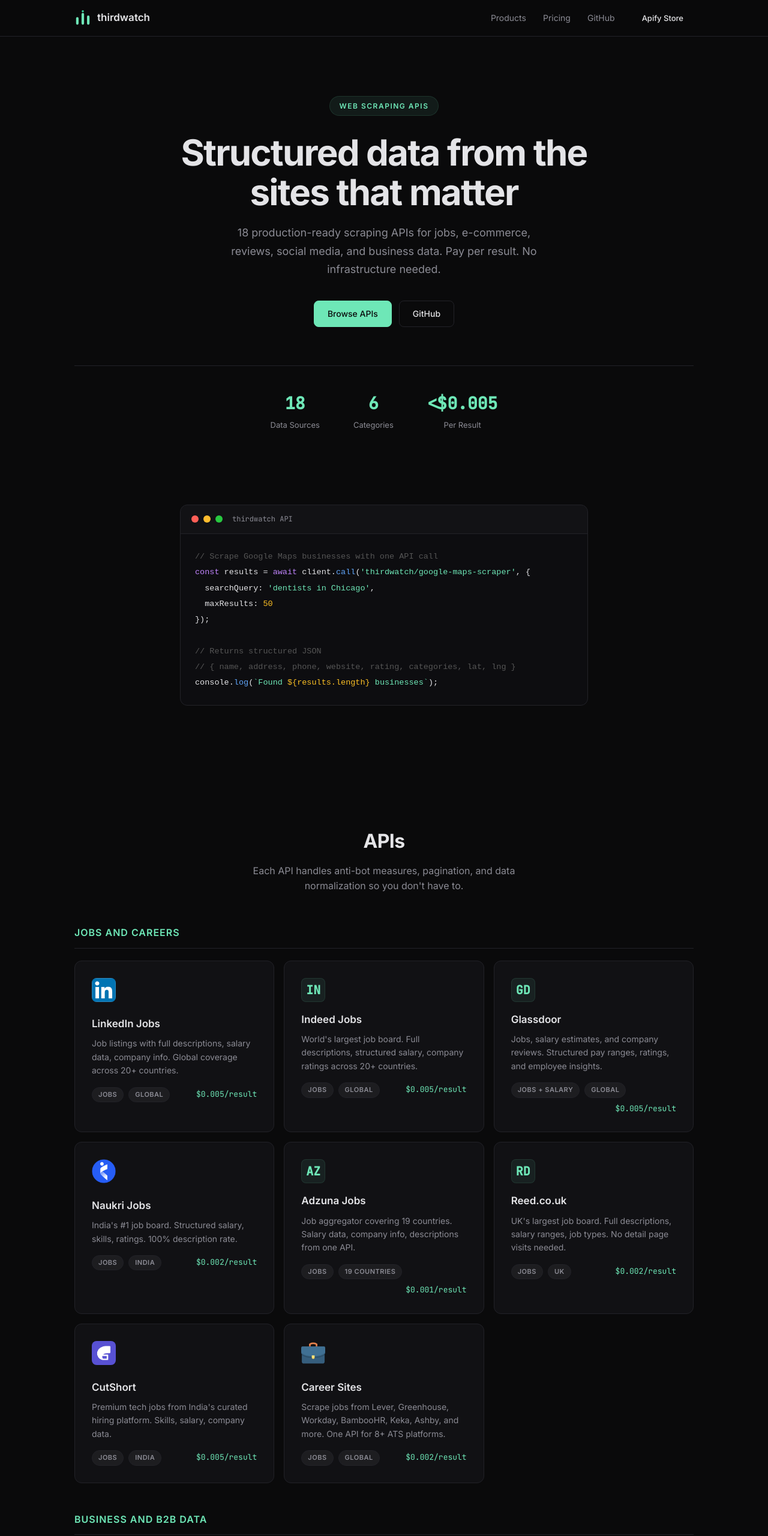
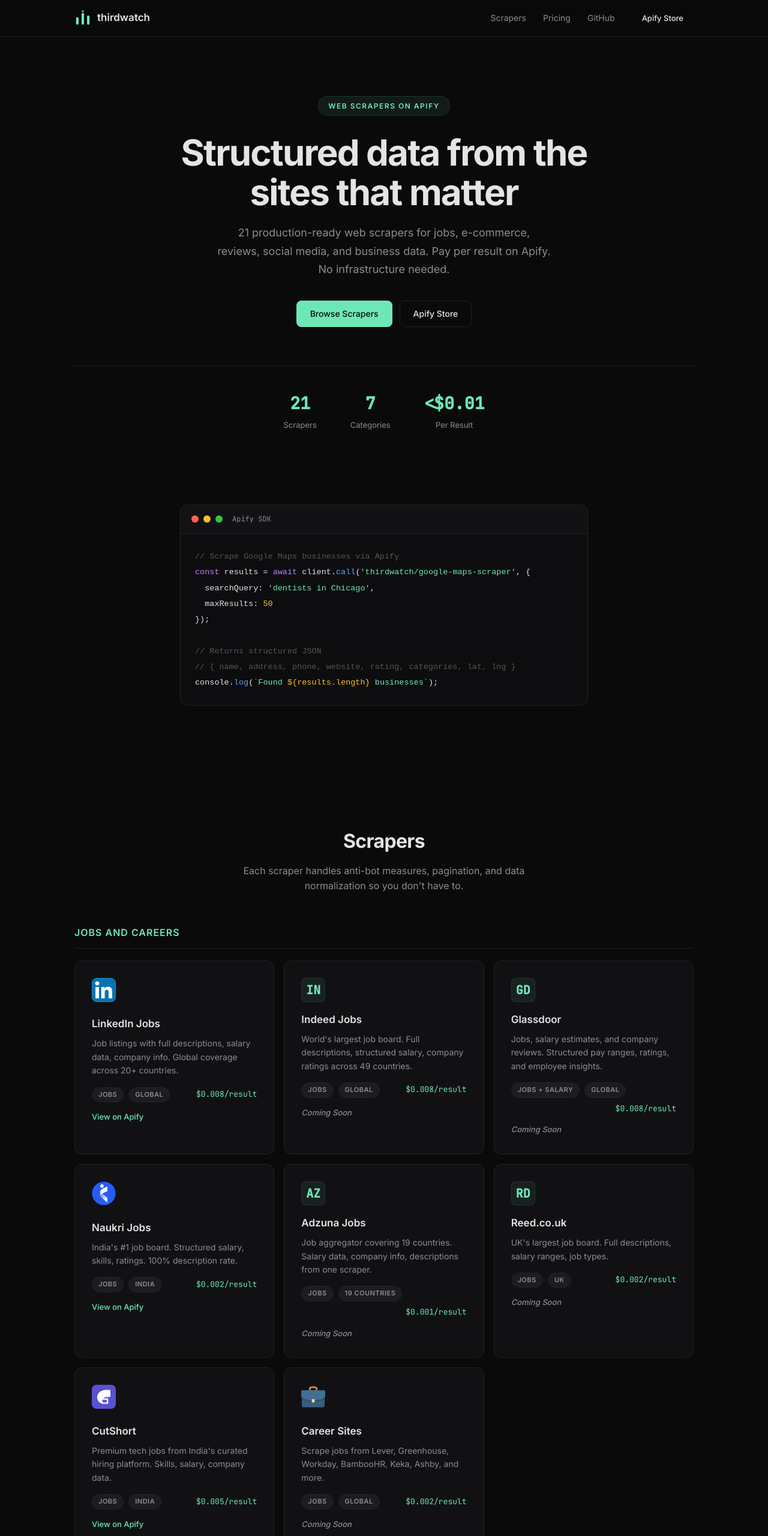
Before and after one commit to poojitha-rachuri/thirdwatch-landing, a website: page public/index.html in a window 1280 px wide. Shown: the top 2560 px of the page at 60% size. Drawn offline with Linux system fonts and the light colour scheme.

Commit message:
Remove API language, add per-actor Apify links or Coming Soon, add Pinterest, fix open source claim, 21 scrapers

```diff
--- a/public/index.html
+++ b/public/index.html
@@ -3,22 +3,22 @@
 <head>
   <meta charset="UTF-8">
   <meta name="viewport" content="width=device-width, initial-scale=1.0">
-  <title>Thirdwatch - Web Scraping APIs for Jobs, E-commerce, Reviews, and Business Data</title>
-  <meta name="description" content="18 production-ready web scraping APIs. Scrape Indeed, LinkedIn, Glassdoor, Amazon, Google Maps, Trustpilot, Twitter, and more. Pay per result on Apify. No infrastructure needed.">
-  <meta name="keywords" content="web scraping API, job scraper, indeed scraper, linkedin scraper, glassdoor scraper, amazon scraper, google maps scraper, trustpilot scraper, apify actor, data extraction">
+  <title>Thirdwatch - Web Scrapers for Jobs, E-commerce, Reviews, and Business Data</title>
+  <meta name="description" content="21 production-ready web scrapers. Scrape Indeed, LinkedIn, Glassdoor, Amazon, Google Maps, Trustpilot, Pinterest, Twitter, and more. Pay per result on Apify. No infrastructure needed.">
+  <meta name="keywords" content="web scraper, job scraper, indeed scraper, linkedin scraper, glassdoor scraper, amazon scraper, google maps scraper, trustpilot scraper, pinterest scraper, apify actor, data extraction">
   <link rel="canonical" href="https://thirdwatch.dev/">
 
   <!-- Open Graph -->
   <meta property="og:type" content="website">
   <meta property="og:url" content="https://thirdwatch.dev/">
-  <meta property="og:title" content="Thirdwatch - 18 Web Scraping APIs, Pay Per Result">
-  <meta property="og:description" content="Scrape Indeed, LinkedIn, Glassdoor, Amazon, Google Maps, Trustpilot, Twitter, and more. Production-ready. Pay per result.">
+  <meta property="og:title" content="Thirdwatch - 21 Web Scrapers, Pay Per Result">
+  <meta property="og:description" content="Scrape Indeed, LinkedIn, Glassdoor, Amazon, Google Maps, Trustpilot, Pinterest, Twitter, and more. Production-ready. Pay per result.">
   <meta property="og:site_name" content="Thirdwatch">
 
   <!-- Twitter -->
   <meta name="twitter:card" content="summary_large_image">
-  <meta name="twitter:title" content="Thirdwatch - 18 Web Scraping APIs, Pay Per Result">
-  <meta name="twitter:description" content="Scrape Indeed, LinkedIn, Glassdoor, Amazon, Google Maps, Trustpilot, Twitter, and more. Production-ready. Pay per result.">
+  <meta name="twitter:title" content="Thirdwatch - 21 Web Scrapers, Pay Per Result">
+  <meta name="twitter:description" content="Scrape Indeed, LinkedIn, Glassdoor, Amazon, Google Maps, Trustpilot, Pinterest, Twitter, and more. Production-ready. Pay per result.">
 
   <!-- Structured Data -->
   <script type="application/ld+json">
@@ -27,7 +27,7 @@
     "@type": "Organization",
     "name": "Thirdwatch",
     "url": "https://thirdwatch.dev",
-    "description": "Web scraping APIs for jobs, e-commerce, reviews, social media, and business data. 18 production-ready scrapers available on Apify Store.",
+    "description": "Web scrapers for jobs, e-commerce, reviews, social media, and business data. 21 production-ready scrapers available on Apify Store.",
     "sameAs": ["https://github.com/thirdwatch-dev", "https://apify.com/thirdwatch"],
     "contactPoint": {
       "@type": "ContactPoint",
@@ -51,7 +51,7 @@
         <span class="logo-text">thirdwatch</span>
       </a>
       <div class="nav-links">
-        <a href="#products">Products</a>
+        <a href="#products">Scrapers</a>
         <a href="#pricing">Pricing</a>
         <a href="https://github.com/thirdwatch-dev" target="_blank">GitHub</a>
         <a href="https://apify.com/thirdwatch" class="btn btn-sm" target="_blank">Apify Store</a>
@@ -61,26 +61,26 @@
 
   <header class="hero">
     <div class="container">
-      <div class="hero-badge">Web Scraping APIs</div>
+      <div class="hero-badge">Web Scrapers on Apify</div>
       <h1>Structured data from the<br>sites that matter</h1>
       <p class="hero-sub">
-        18 production-ready scraping APIs for jobs, e-commerce, reviews, social media, and business data. Pay per result. No infrastructure needed.
+        21 production-ready web scrapers for jobs, e-commerce, reviews, social media, and business data. Pay per result on Apify. No infrastructure needed.
       </p>
       <div class="hero-actions">
-        <a href="#products" class="btn btn-primary">Browse APIs</a>
-        <a href="https://github.com/thirdwatch-dev" class="btn btn-outline" target="_blank">GitHub</a>
+        <a href="#products" class="btn btn-primary">Browse Scrapers</a>
+        <a href="https://apify.com/thirdwatch" class="btn btn-outline" target="_blank">Apify Store</a>
       </div>
       <div class="hero-stats">
         <div class="stat">
-          <span class="stat-num">18</span>
-          <span class="stat-label">Data Sources</span>
+          <span class="stat-num">21</span>
+          <span class="stat-label">Scrapers</span>
         </div>
         <div class="stat">
-          <span class="stat-num">6</span>
+          <span class="stat-num">7</span>
           <span class="stat-label">Categories</span>
         </div>
         <div class="stat">
-          <span class="stat-num">&lt;$0.005</span>
+          <span class="stat-num">&lt;$0.01</span>
           <span class="stat-label">Per Result</span>
         </div>
       </div>
@@ -94,9 +94,9 @@
           <span class="terminal-dot red"></span>
           <span class="terminal-dot yellow"></span>
           <span class="terminal-dot green"></span>
-          <span class="terminal-title">thirdwatch API</span>
+          <span class="terminal-title">Apify SDK</span>
         </div>
-        <pre class="terminal-body"><code><span class="t-comment">// Scrape Google Maps businesses with one API call</span>
+        <pre class="terminal-body"><code><span class="t-comment">// Scrape Google Maps businesses via Apify</span>
 <span class="t-keyword">const</span> results = <span class="t-keyword">await</span> client.<span class="t-fn">call</span>(<span class="t-string">'thirdwatch/google-maps-scraper'</span>, {
   searchQuery: <span class="t-string">'dentists in Chicago'</span>,
   maxResults: <span class="t-num">50</span>
@@ -111,8 +111,8 @@
 
   <section id="products" class="products">
     <div class="container">
-      <h2>APIs</h2>
-      <p class="section-sub">Each API handles anti-bot measures, pagination, and data normalization so you don't have to.</p>
+      <h2>Scrapers</h2>
+      <p class="section-sub">Each scraper handles anti-bot measures, pagination, and data normalization so you don't have to.</p>
 
       <!-- Jobs Category -->
       <h3 class="category-heading">Jobs and Careers</h3>
@@ -124,19 +124,21 @@
           <div class="product-meta">
             <span class="tag">Jobs</span>
             <span class="tag">Global</span>
-            <span class="price">$0.005/result</span>
+            <span class="price">$0.008/result</span>
           </div>
+          <a href="https://apify.com/thirdwatch/linkedin-jobs-scraper" class="product-link" target="_blank">View on Apify</a>
         </div>
 
         <div class="product-card">
           <div class="product-icon">IN</div>
           <h3>Indeed Jobs</h3>
-          <p>World's largest job board. Full descriptions, structured salary, company ratings across 20+ countries.</p>
+          <p>World's largest job board. Full descriptions, structured salary, company ratings across 49 countries.</p>
           <div class="product-meta">
             <span class="tag">Jobs</span>
             <span class="tag">Global</span>
-            <span class="price">$0.005/result</span>
+            <span class="price">$0.008/result</span>
           </div>
+          <span class="product-link product-link-soon">Coming Soon</span>
         </div>
 
         <div class="product-card">
@@ -146,8 +148,9 @@
           <div class="product-meta">
             <span class="tag">Jobs + Salary</span>
             <span class="tag">Global</span>
-            <span class="price">$0.005/result</span>
+            <span class="price">$0.008/result</span>
           </div>
+          <span class="product-link product-link-soon">Coming Soon</span>
         </div>
 
         <div class="product-card">
@@ -159,28 +162,31 @@
             <span class="tag">India</span>
             <span class="price">$0.002/result</span>
           </div>
+          <a href="https://apify.com/thirdwatch/naukri-jobs-scraper" class="product-link" target="_blank">View on Apify</a>
         </div>
 
         <div class="product-card">
           <div class="product-icon">AZ</div>
           <h3>Adzuna Jobs</h3>
-          <p>Job aggregator covering 19 countries. Salary data, company info, descriptions from one API.</p>
+          <p>Job aggregator covering 19 countries. Salary data, company info, descriptions from one scraper.</p>
           <div class="product-meta">
             <span class="tag">Jobs</span>
             <span class="tag">19 Countries</span>
             <span class="price">$0.001/result</span>
           </div>
+          <span class="product-link product-link-soon">Coming Soon</span>
         </div>
 
         <div class="product-card">
           <div class="product-icon">RD</div>
           <h3>Reed.co.uk</h3>
-          <p>UK's largest job board. Full descriptions, salary ranges, job types. No detail page visits needed.</p>
+          <p>UK's largest job board. Full descriptions, salary ranges, job types.</p>
           <div class="product-meta">
             <span class="tag">Jobs</span>
             <span class="tag">UK</span>
             <span class="price">$0.002/result</span>
           </div>
+          <span class="product-link product-link-soon">Coming Soon</span>
         </div>
 
         <div class="product-card">
@@ -192,17 +198,19 @@
             <span class="tag">India</span>
             <span class="price">$0.005/result</span>
           </div>
+          <a href="https://apify.com/thirdwatch/cutshort-jobs-scraper" class="product-link" target="_blank">View on Apify</a>
         </div>
 
         <div class="product-card">
           <img class="product-logo" src="/logos/career-site.png" alt="Career Sites">
           <h3>Career Sites</h3>
-          <p>Scrape jobs from Lever, Greenhouse, Workday, BambooHR, Keka, Ashby, and more. One API for 8+ ATS platforms.</p>
+          <p>Scrape jobs from Lever, Greenhouse, Workday, BambooHR, Keka, Ashby, and more.</p>
           <div class="product-meta">
             <span class="tag">Jobs</span>
             <span class="tag">Global</span>
             <span class="price">$0.002/result</span>
           </div>
+          <span class="product-link product-link-soon">Coming Soon</span>
         </div>
       </div>
 
@@ -218,6 +226,7 @@
             <span class="tag">Global</span>
             <span class="price">$0.002/result</span>
           </div>
+          <span class="product-link product-link-soon">Coming Soon</span>
         </div>
 
         <div class="product-card">
@@ -229,6 +238,7 @@
             <span class="tag">India</span>
             <span class="price">$0.002/result</span>
           </div>
+          <a href="https://apify.com/thirdwatch/justdial-business-scraper" class="product-link" target="_blank">View on Apify</a>
         </div>
 
         <div class="product-card">
@@ -240,6 +250,7 @@
             <span class="tag">India</span>
             <span class="price">$0.002/result</span>
           </div>
+          <a href="https://apify.com/thirdwatch/indiamart-supplier-scraper" class="product-link" target="_blank">View on Apify</a>
         </div>
 
         <div class="product-card">
@@ -251,6 +262,7 @@
             <span class="tag">US</span>
             <span class="price">$0.001/result</span>
           </div>
+          <span class="product-link product-link-soon">Coming Soon</span>
         </div>
       </div>
 
@@ -266,6 +278,7 @@
             <span class="tag">Global</span>
             <span class="price">$0.002/result</span>
           </div>
+          <span class="product-link product-link-soon">Coming Soon</span>
         </div>
 
         <div class="product-card">
@@ -277,6 +290,7 @@
             <span class="tag">India</span>
             <span class="price">$0.002/result</span>
           </div>
+          <span class="product-link product-link-soon">Coming Soon</span>
         </div>
       </div>
 
@@ -286,12 +300,13 @@
         <div class="product-card">
           <div class="product-icon">TP</div>
           <h3>Trustpilot Reviews</h3>
-          <p>Company reviews with rating, reviewer name, review text, date, verified status. Any company.</p>
+          <p>Company reviews with rating, reviewer name, review text, date, verified status. 25+ fields per review.</p>
           <div class="product-meta">
             <span class="tag">Reviews</span>
             <span class="tag">Global</span>
             <span class="price">$0.002/result</span>
           </div>
+          <span class="product-link product-link-soon">Coming Soon</span>
         </div>
 
         <div class="product-card">
@@ -303,6 +318,7 @@
             <span class="tag">India</span>
             <span class="price">$0.005/result</span>
           </div>
+          <span class="product-link product-link-soon">Coming Soon</span>
         </div>
 
         <div class="product-card">
@@ -314,6 +330,7 @@
             <span class="tag">Global</span>
             <span class="price">$0.002/result</span>
           </div>
+          <span class="product-link product-link-soon">Coming Soon</span>
         </div>
       </div>
 
@@ -323,12 +340,53 @@
         <div class="product-card">
           <div class="product-icon">X</div>
           <h3>Twitter / X</h3>
-          <p>Public tweets with text, likes, retweets, replies, media URLs. No API key needed.</p>
+          <p>Public tweets with text, likes, retweets, replies, media URLs. No authentication needed.</p>
           <div class="product-meta">
             <span class="tag">Social</span>
             <span class="tag">Global</span>
             <span class="price">$0.002/result</span>
           </div>
+          <span class="product-link product-link-soon">Coming Soon</span>
+        </div>
+
+        <div class="product-card">
+          <div class="product-icon">PT</div>
+          <h3>Pinterest</h3>
+          <p>Search pins, user profiles, boards. Images, descriptions, pinner info, tags, alt text. 18 fields per pin.</p>
+          <div class="product-meta">
+            <span class="tag">Social</span>
+            <span class="tag">Global</span>
+            <span class="price">$0.002/result</span>
+          </div>
+          <span class="product-link product-link-soon">Coming Soon</span>
+        </div>
+
+        <div class="product-card">
+          <img class="product-logo" src="/logos/linkedin.png" alt="LinkedIn">
+          <h3>LinkedIn Profiles</h3>
+          <p>Public profile data. Name, headline, experience, education, about, followers. No login required.</p>
+          <div class="product-meta">
+            <span class="tag">Profiles</span>
+            <span class="tag">Global</span>
+            <span class="price">$0.01/result</span>
+          </div>
+          <span class="product-link product-link-soon">Coming Soon</span>
+        </div>
+      </div>
+
+      <!-- News Category -->
+      <h3 class="category-heading">News</h3>
+      <div class="product-grid">
+        <div class="product-card">
+          <div class="product-icon">GN</div>
+          <h3>Google News</h3>
+          <p>News articles by keyword. Title, source, URL, published date, description. Multi-language.</p>
+          <div class="product-meta">
+            <span class="tag">News</span>
+            <span class="tag">Global</span>
+            <span class="price">$0.001/result</span>
+          </div>
+          <span class="product-link product-link-soon">Coming Soon</span>
         </div>
       </div>
     </div>
@@ -336,30 +394,30 @@
 
   <section class="channels">
     <div class="container">
-      <h2>Use it your way</h2>
-      <p class="section-sub">Every API is available on Apify Store. Open source on GitHub.</p>
+      <h2>Available on Apify Store</h2>
+      <p class="section-sub">All scrapers run on Apify's managed infrastructure. Pay per result, no setup needed.</p>
 
       <div class="channel-grid">
         <div class="channel-card">
           <h3>Apify Store</h3>
-          <p>Run scrapers directly on Apify's infrastructure. Pay per result. Integrate with webhooks, schedules, datasets.</p>
+          <p>Run scrapers directly on Apify's cloud. Pay per result. Integrate with webhooks, schedules, and datasets.</p>
           <ul>
-            <li>Pay-per-event pricing</li>
+            <li>Pay-per-result pricing</li>
             <li>Managed infrastructure</li>
             <li>Webhook and scheduler support</li>
-            <li>Dataset export (JSON, CSV, Excel)</li>
+            <li>Export to JSON, CSV, or Excel</li>
           </ul>
           <a href="https://apify.com/thirdwatch" class="btn btn-outline" target="_blank">Browse on Apify</a>
         </div>
 
         <div class="channel-card">
-          <h3>Open Source</h3>
-          <p>All scrapers are open source on GitHub. Fork, modify, self-host, or contribute. MIT licensed.</p>
+          <h3>GitHub</h3>
+          <p>Documentation, examples, and issue tracking for all scrapers. Report bugs or request features.</p>
           <ul>
-            <li>Full source code available</li>
-            <li>Self-host on your own infra</li>
-            <li>Contribute and improve</li>
-            <li>Python, well-documented</li>
+            <li>Documentation per scraper</li>
+            <li>Output field references</li>
+            <li>Example use cases</li>
+            <li>Issue tracking</li>
           </ul>
           <a href="https://github.com/thirdwatch-dev" class="btn btn-outline" target="_blank">View on GitHub</a>
         </div>
@@ -376,30 +434,34 @@
         <table>
           <thead>
             <tr>
-              <th>API</th>
+              <th>Scraper</th>
               <th>Category</th>
               <th>Per Result</th>
+              <th>Status</th>
             </tr>
           </thead>
           <tbody>
-            <tr><td>Indeed Jobs</td><td>Jobs</td><td><code>$0.005</code></td></tr>
-            <tr><td>Glassdoor Jobs + Salary</td><td>Jobs</td><td><code>$0.005</code></td></tr>
-            <tr><td>LinkedIn Jobs</td><td>Jobs</td><td><code>$0.005</code></td></tr>
-            <tr><td>CutShort Jobs</td><td>Jobs</td><td><code>$0.005</code></td></tr>
-            <tr><td>AmbitionBox Salary</td><td>Salary</td><td><code>$0.005</code></td></tr>
-            <tr><td>Google Maps</td><td>Business</td><td><code>$0.002</code></td></tr>
-            <tr><td>Amazon Products</td><td>E-commerce</td><td><code>$0.002</code></td></tr>
-            <tr><td>Flipkart Products</td><td>E-commerce</td><td><code>$0.002</code></td></tr>
-            <tr><td>Trustpilot Reviews</td><td>Reviews</td><td><code>$0.002</code></td></tr>
-            <tr><td>Twitter / X</td><td>Social</td><td><code>$0.002</code></td></tr>
-            <tr><td>IMDb Movies</td><td>Entertainment</td><td><code>$0.002</code></td></tr>
-            <tr><td>Naukri Jobs</td><td>Jobs</td><td><code>$0.002</code></td></tr>
-            <tr><td>Reed.co.uk Jobs</td><td>Jobs</td><td><code>$0.002</code></td></tr>
-            <tr><td>JustDial Business</td><td>B2B</td><td><code>$0.002</code></td></tr>
-            <tr><td>IndiaMart B2B</td><td>B2B</td><td><code>$0.002</code></td></tr>
-            <tr><td>Career Sites</td><td>Jobs</td><td><code>$0.002</code></td></tr>
-            <tr><td>Adzuna Jobs</td><td>Jobs</td><td><code>$0.001</code></td></tr>
-            <tr><td>Craigslist</td><td>Classifieds</td><td><code>$0.001</code></td></tr>
+            <tr><td>LinkedIn Jobs</td><td>Jobs</td><td><code>$0.008</code></td><td><a href="https://apify.com/thirdwatch/linkedin-jobs-scraper" target="_blank">Live</a></td></tr>
+            <tr><td>Indeed Jobs</td><td>Jobs</td><td><code>$0.008</code></td><td class="text-dim">Coming soon</td></tr>
+            <tr><td>Glassdoor</td><td>Jobs</td><td><code>$0.008</code></td><td class="text-dim">Coming soon</td></tr>
+            <tr><td>LinkedIn Profiles</td><td>Profiles</td><td><code>$0.010</code></td><td class="text-dim">Coming soon</td></tr>
+            <tr><td>CutShort Jobs</td><td>Jobs</td><td><code>$0.005</code></td><td><a href="https://apify.com/thirdwatch/cutshort-jobs-scraper" target="_blank">Live</a></td></tr>
+            <tr><td>AmbitionBox Salary</td><td>Salary</td><td><code>$0.005</code></td><td class="text-dim">Coming soon</td></tr>
+            <tr><td>Google Maps</td><td>Business</td><td><code>$0.002</code></td><td class="text-dim">Coming soon</td></tr>
+            <tr><td>Amazon Products</td><td>E-commerce</td><td><code>$0.002</code></td><td class="text-dim">Coming soon</td></tr>
+            <tr><td>Flipkart Products</td><td>E-commerce</td><td><code>$0.002</code></td><td class="text-dim">Coming soon</td></tr>
+            <tr><td>Trustpilot Reviews</td><td>Reviews</td><td><code>$0.002</code></td><td class="text-dim">Coming soon</td></tr>
+            <tr><td>Twitter / X</td><td>Social</td><td><code>$0.002</code></td><td class="text-dim">Coming soon</td></tr>
+            <tr><td>Pinterest</td><td>Social</td><td><code>$0.002</code></td><td class="text-dim">Coming soon</td></tr>
+            <tr><td>IMDb Movies</td><td>Entertainment</td><td><code>$0.002</code></td><td class="text-dim">Coming soon</td></tr>
+            <tr><td>Naukri Jobs</td><td>Jobs</td><td><code>$0.002</code></td><td><a href="https://apify.com/thirdwatch/naukri-jobs-scraper" target="_blank">Live</a></td></tr>
+            <tr><td>Reed.co.uk Jobs</td><td>Jobs</td><td><code>$0.002</code></td><td class="text-dim">Coming soon</td></tr>
+            <tr><td>JustDial Business</td><td>B2B</td><td><code>$0.002</code></td><td><a href="https://apify.com/thirdwatch/justdial-business-scraper" target="_blank">Live</a></td></tr>
+            <tr><td>IndiaMart B2B</td><td>B2B</td><td><code>$0.002</code></td><td><a href="https://apify.com/thirdwatch/indiamart-supplier-scraper" target="_blank">Live</a></td></tr>
+            <tr><td>Career Sites</td><td>Jobs</td><td><code>$0.002</code></td><td class="text-dim">Coming soon</td></tr>
+            <tr><td>Adzuna Jobs</td><td>Jobs</td><td><code>$0.001</code></td><td class="text-dim">Coming soon</td></tr>
+            <tr><td>Craigslist</td><td>Classifieds</td><td><code>$0.001</code></td><td class="text-dim">Coming soon</td></tr>
+            <tr><td>Google News</td><td>News</td><td><code>$0.001</code></td><td class="text-dim">Coming soon</td></tr>
           </tbody>
         </table>
       </div>
@@ -412,7 +474,6 @@
       <p>No credit card required. Pay only for what you use.</p>
       <div class="hero-actions">
         <a href="https://apify.com/thirdwatch" class="btn btn-primary" target="_blank">Browse on Apify Store</a>
-        <a href="https://github.com/thirdwatch-dev" class="btn btn-outline" target="_blank">View Source on GitHub</a>
       </div>
     </div>
   </section>
@@ -428,7 +489,7 @@
         <a href="https://github.com/thirdwatch-dev" target="_blank">GitHub</a>
         <a href="https://apify.com/thirdwatch" target="_blank">Apify Store</a>
       </div>
-      <p class="footer-copy">&copy; 2026 Thirdwatch. Web scraping APIs for the real world.</p>
+      <p class="footer-copy">&copy; 2026 Thirdwatch. Web scrapers for the real world.</p>
     </div>
   </footer>
 </body>
--- a/public/style.css
+++ b/public/style.css
@@ -367,6 +367,22 @@
   margin-left: auto;
 }
 
+.product-link {
+  display: inline-block;
+  font-size: 13px;
+  font-weight: 500;
+  color: var(--accent);
+  margin-top: 14px;
+  transition: opacity 0.2s;
+}
+
+.product-link:hover { opacity: 0.8; }
+
+.product-link-soon {
+  color: var(--text-dim);
+  font-style: italic;
+}
+
 /* ── Channels ────────────────────────────────────── */
 .channel-grid {
   display: grid;
```
